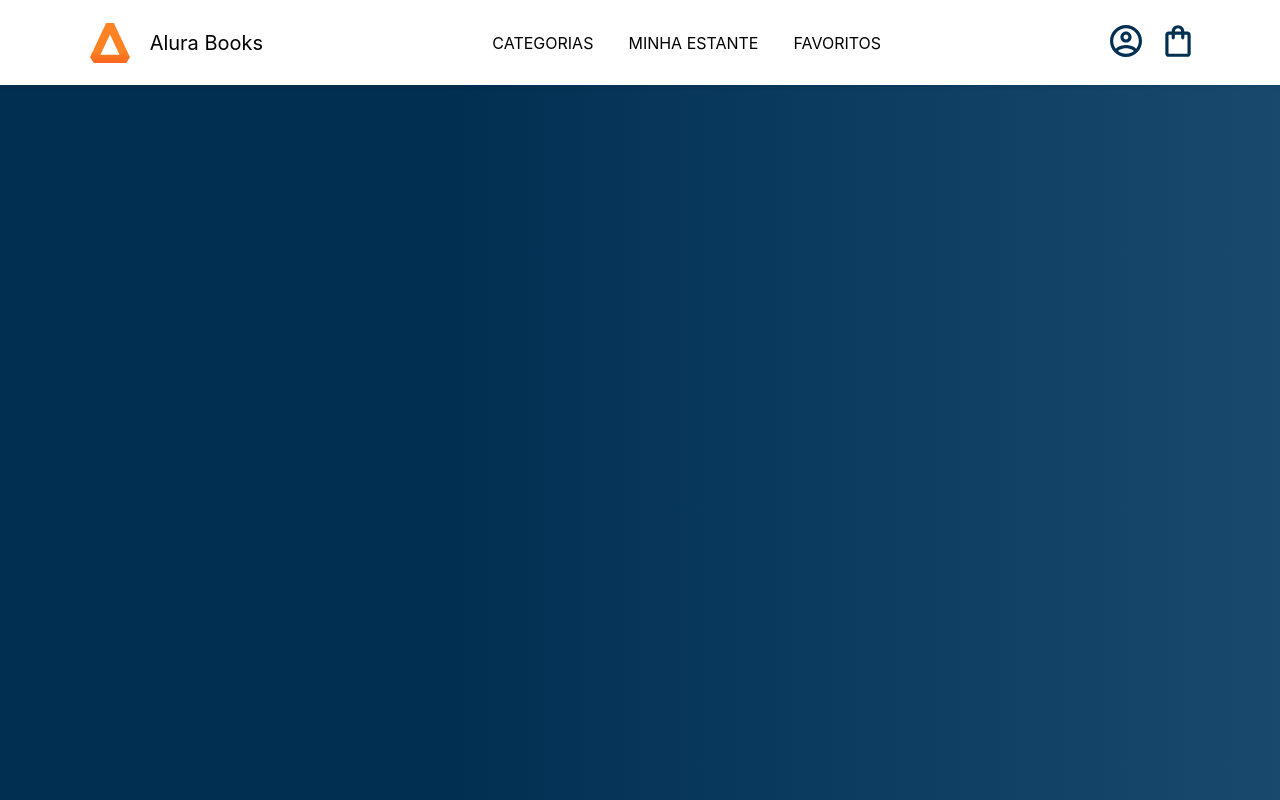
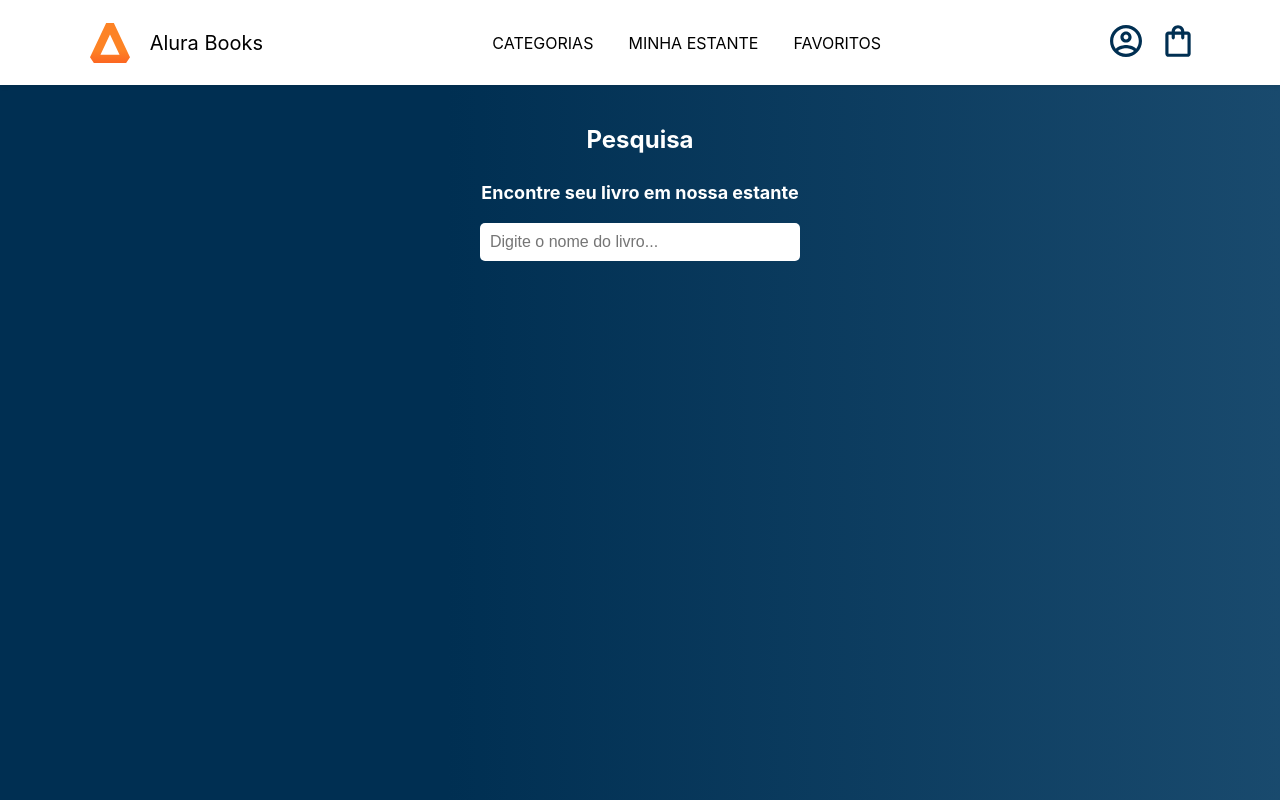
Before and after one commit to RafaCarvalh0/alura-react, a React (Create React App) app: page / in a window 1280 px wide. Built offline with nearby package versions, Linux system fonts and the light colour scheme.

Commit message:
componente de pesquisa

```diff
--- a/src/App.js
+++ b/src/App.js
@@ -1,4 +1,5 @@
 import Header from './components/Header';
+import Pesquisa from './components/Pesquisa';
 import styled from 'styled-components'; //site
 
 const AppContainer = styled.div
@@ -14,6 +15,7 @@
   return (
     <AppContainer>
       <Header />
+      <Pesquisa />
     </AppContainer>
   );
 }
--- /dev/null
+++ b/src/components/Input/index.js
@@ -0,0 +1,12 @@
+import styled from "styled-components";
+
+const Input = styled.input
+`
+    width: 300px;
+    padding: 10px;
+    border: none;
+    border-radius: 5px;
+    font-size: 16px;
+`
+
+export default Input;
--- /dev/null
+++ b/src/components/Pesquisa/index.js
@@ -0,0 +1,33 @@
+import Input from '../Input';
+import styled from 'styled-components';
+
+const PesquisaContainer = styled.section`
+  display: flex;
+  flex-direction: column;
+  align-items: center;
+  padding: 20px;
+`;
+
+const Titulo = styled.h2`
+  color: #fff;
+  font-size: 24px;
+  margin-bottom: 10px;
+`;
+
+const Subtitulo = styled.h3`
+  color: #fff;
+  font-size: 18px;
+  margin-bottom: 20px;
+`;
+
+function Pesquisa() {
+  return (
+    <PesquisaContainer>
+      <Titulo>Pesquisa</Titulo>
+      <Subtitulo>Encontre seu livro em nossa estante</Subtitulo>
+      <Input placeholder="Digite o nome do livro..." />
+    </PesquisaContainer>
+  );
+}
+
+export default Pesquisa;
--- a/src/index.js
+++ b/src/index.js
@@ -32,7 +32,4 @@
   </React.StrictMode>
 );
 
-// If you want to start measuring performance in your app, pass a function
-// to log results (for example: reportWebVitals(console.log))
-// or send to an analytics endpoint. Learn more: https://bit.ly/CRA-vitals
 reportWebVitals();
```
